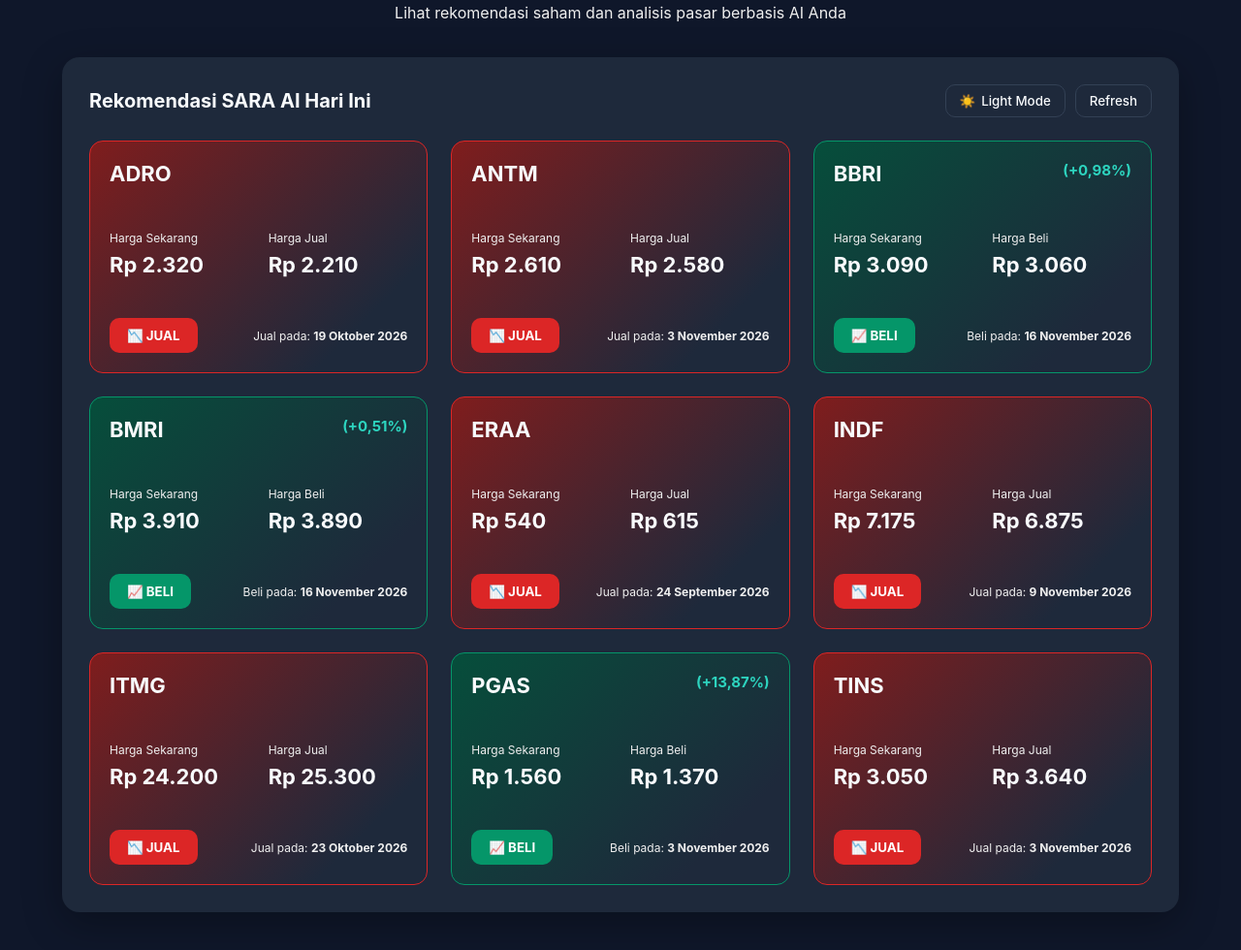
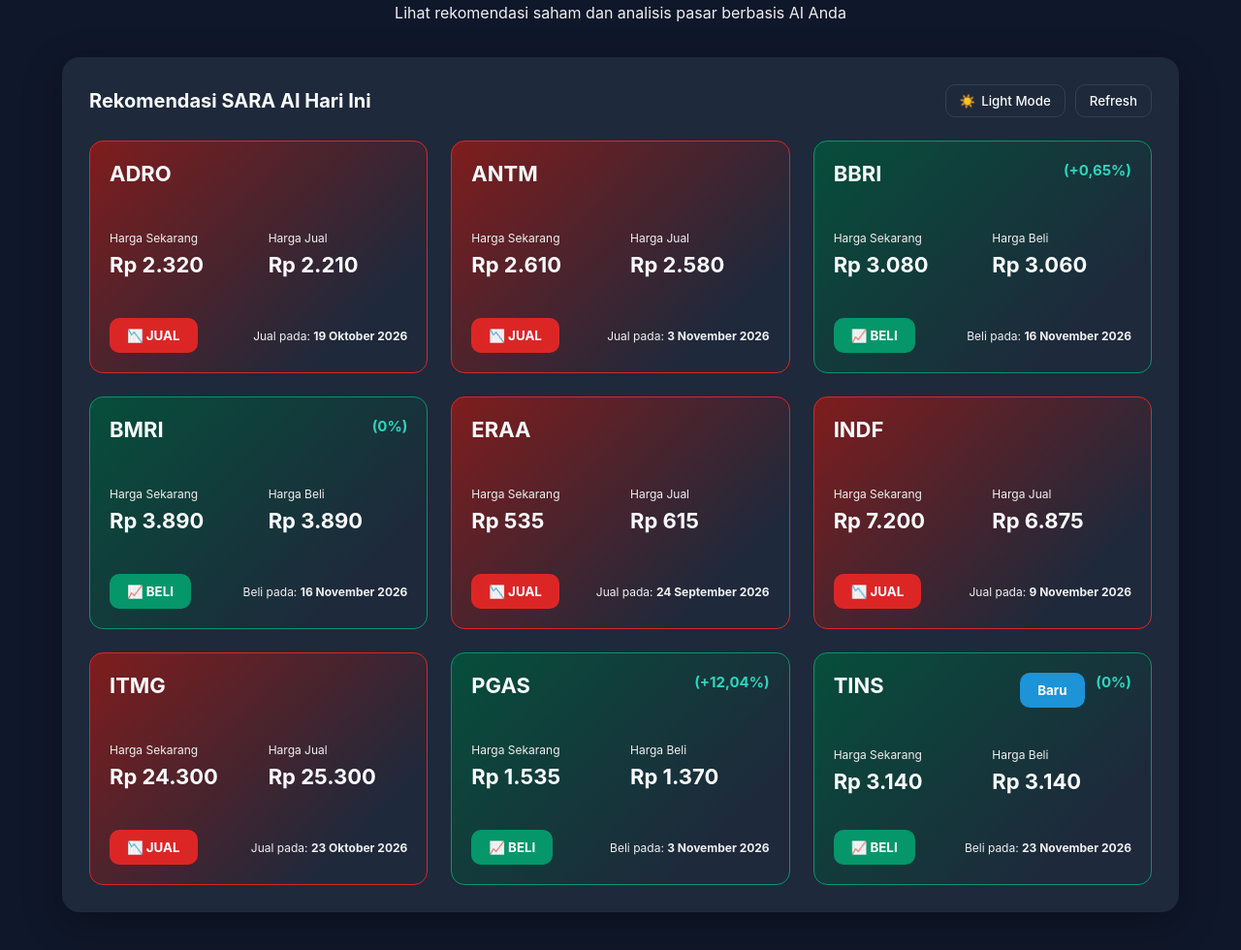
Before and after one commit to samuelrizki/samuelrizki.github.io, a plain HTML site: page index.html in a window 1280 px wide. Shown: the part 82-1062 px from the top of the page at 97% size. Drawn offline with Linux system fonts and the light colour scheme.

Commit message:
Update index.html

```diff
--- a/index.html
+++ b/index.html
@@ -320,11 +320,11 @@
             </div>
              <!-- &nbsp;&nbsp;&nbsp;&nbsp;&nbsp;&nbsp;&nbsp;&nbsp;&nbsp;&nbsp;&nbsp;&nbsp;&nbsp;&nbsp;&nbsp;&nbsp;&nbsp;&nbsp;&nbsp;&nbsp;&nbsp;&nbsp;&nbsp;&nbsp;&nbsp;&nbsp;
             <button class="btn btn-new">Baru</button> -->
-            <div class="change">(+0,98%)</div>
+            <div class="change">(+0,65%)</div>
           </div>
           <div class="prices">
             <div class="price-box"><span>Harga Sekarang</span>
-              <div>Rp 3.090</div>
+              <div>Rp 3.080</div>
             </div>
             <div class="price-box"><span>Harga Beli</span>
               <div>Rp 3.060</div>
@@ -347,11 +347,11 @@
             </div>
               <!-- &nbsp;&nbsp;&nbsp;&nbsp;&nbsp;&nbsp;&nbsp;&nbsp;&nbsp;&nbsp;&nbsp;&nbsp;&nbsp;&nbsp;&nbsp;&nbsp;&nbsp;&nbsp;&nbsp;&nbsp;&nbsp;&nbsp;&nbsp;&nbsp;&nbsp;&nbsp;
             <button class="btn btn-new">Baru</button> -->
-            <div class="change">(+0,51%)</div>
+            <div class="change">(0%)</div>
           </div>
           <div class="prices">
             <div class="price-box"><span>Harga Sekarang</span>
-              <div>Rp 3.910</div>
+              <div>Rp 3.890</div>
             </div>
             <div class="price-box"><span>Harga Beli</span>
               <div>Rp 3.890</div>
@@ -378,7 +378,7 @@
           </div>
           <div class="prices">
             <div class="price-box"><span>Harga Sekarang</span>
-              <div>Rp 540</div>
+              <div>Rp 535</div>
             </div>
             <div class="price-box"><span>Harga Jual</span>
               <div>Rp 615</div>
@@ -405,7 +405,7 @@
           </div>
           <div class="prices">
             <div class="price-box"><span>Harga Sekarang</span>
-              <div>Rp 7.175</div>
+              <div>Rp 7.200</div>
             </div>
             <div class="price-box"><span>Harga Jual</span>
               <div>Rp 6.875</div>
@@ -432,7 +432,7 @@
           </div>
           <div class="prices">
             <div class="price-box"><span>Harga Sekarang</span>
-              <div>Rp 24.200</div>
+              <div>Rp 24.300</div>
             </div>
             <div class="price-box"><span>Harga Jual</span>
               <div>Rp 25.300</div>
@@ -455,11 +455,11 @@
             </div>
                   <!-- &nbsp;&nbsp;&nbsp;&nbsp;&nbsp;&nbsp;&nbsp;&nbsp;&nbsp;&nbsp;&nbsp;&nbsp;&nbsp;&nbsp;&nbsp;&nbsp;&nbsp;&nbsp;&nbsp;&nbsp;&nbsp;&nbsp;&nbsp;&nbsp;&nbsp;&nbsp;
             <button class="btn btn-new">Baru</button> -->
-            <div class="change">(+13,87%)</div>
+            <div class="change">(+12,04%)</div>
           </div>
           <div class="prices">
             <div class="price-box"><span>Harga Sekarang</span>
-              <div>Rp 1.560</div>
+              <div>Rp 1.535</div>
             </div>
             <div class="price-box"><span>Harga Beli</span>
               <div>Rp 1.370</div>
@@ -475,31 +475,31 @@
           </div> -->
         </div>
 
-        <div class="card sell">
+        <div class="card buy">
           <div class="card-top">
             <div>
               <div class="ticker">TINS</div>
             </div>
-               <!-- &nbsp;&nbsp;&nbsp;&nbsp;&nbsp;&nbsp;&nbsp;&nbsp;&nbsp;&nbsp;&nbsp;&nbsp;&nbsp;&nbsp;&nbsp;&nbsp;&nbsp;&nbsp;&nbsp;&nbsp;&nbsp;&nbsp;&nbsp;&nbsp;&nbsp;&nbsp;
-            <button class="btn btn-new">Baru</button> -->
-            <!-- <div class="change-minus">(-2,14%)</div> -->
+               &nbsp;&nbsp;&nbsp;&nbsp;&nbsp;&nbsp;&nbsp;&nbsp;&nbsp;&nbsp;&nbsp;&nbsp;&nbsp;&nbsp;&nbsp;&nbsp;&nbsp;&nbsp;&nbsp;&nbsp;&nbsp;&nbsp;&nbsp;&nbsp;&nbsp;&nbsp;
+            <button class="btn btn-new">Baru</button>
+            <div class="change">(0%)</div>
           </div>
           <div class="prices">
             <div class="price-box"><span>Harga Sekarang</span>
-              <div>Rp 3.050</div>
+              <div>Rp 3.140</div>
             </div>
-            <div class="price-box"><span>Harga Jual</span>
-              <div>Rp 3.640</div>
+            <div class="price-box"><span>Harga Beli</span>
+              <div>Rp 3.140</div>
             </div>
           </div>
+          <div class="card-bottom">
+            <button class="btn btn-buy">📈 BELI</button>
+            <div class="date">Beli pada: <strong>23 November 2026</strong></div>
+          </div>
           <!-- <div class="card-bottom">
-            <button class="btn btn-buy">📈 BELI</button>
-            <div class="date">Beli pada: <strong>21 Oktober 2026</strong></div>
-          </div> -->
-          <div class="card-bottom">
             <button class="btn btn-sell">📉 JUAL</button>
             <div class="date">Jual pada: <strong>3 November 2026</strong></div>
-          </div>
+          </div> -->
         </div>
       </div>
     </div>
```
